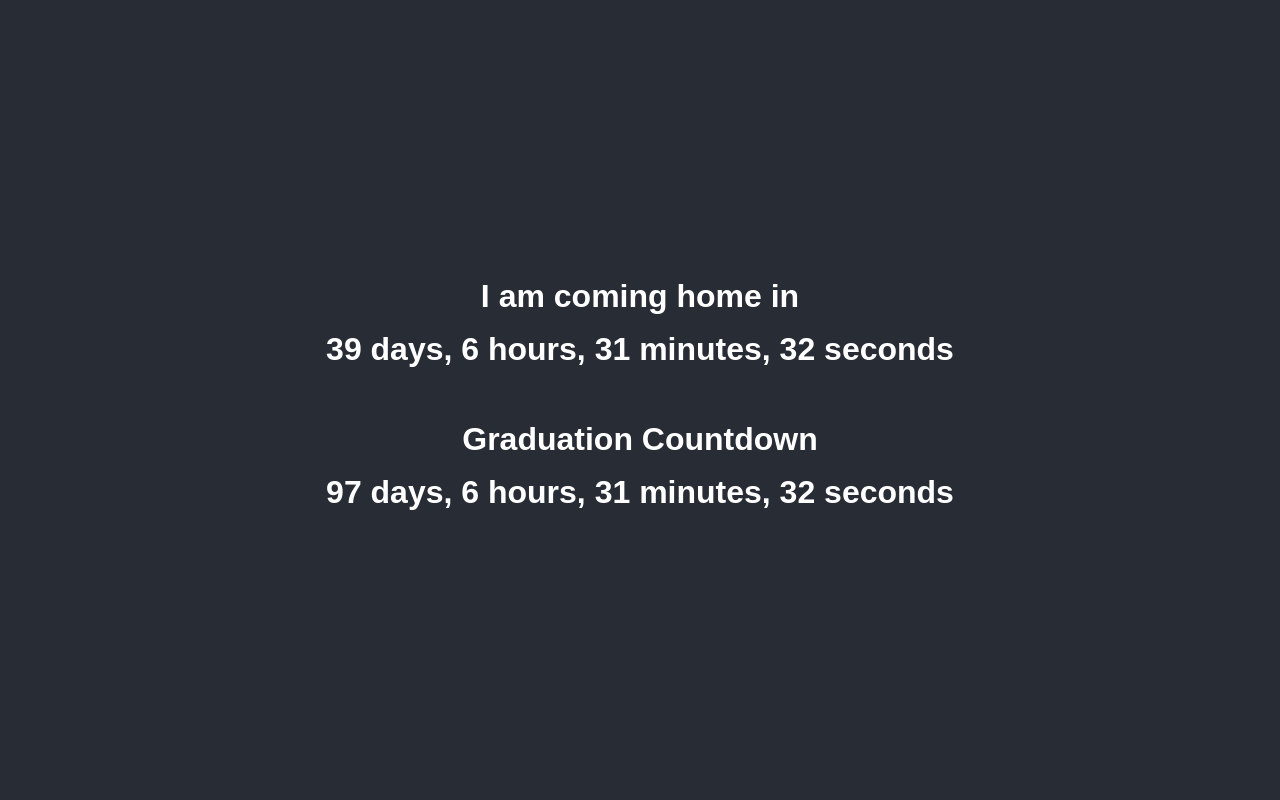
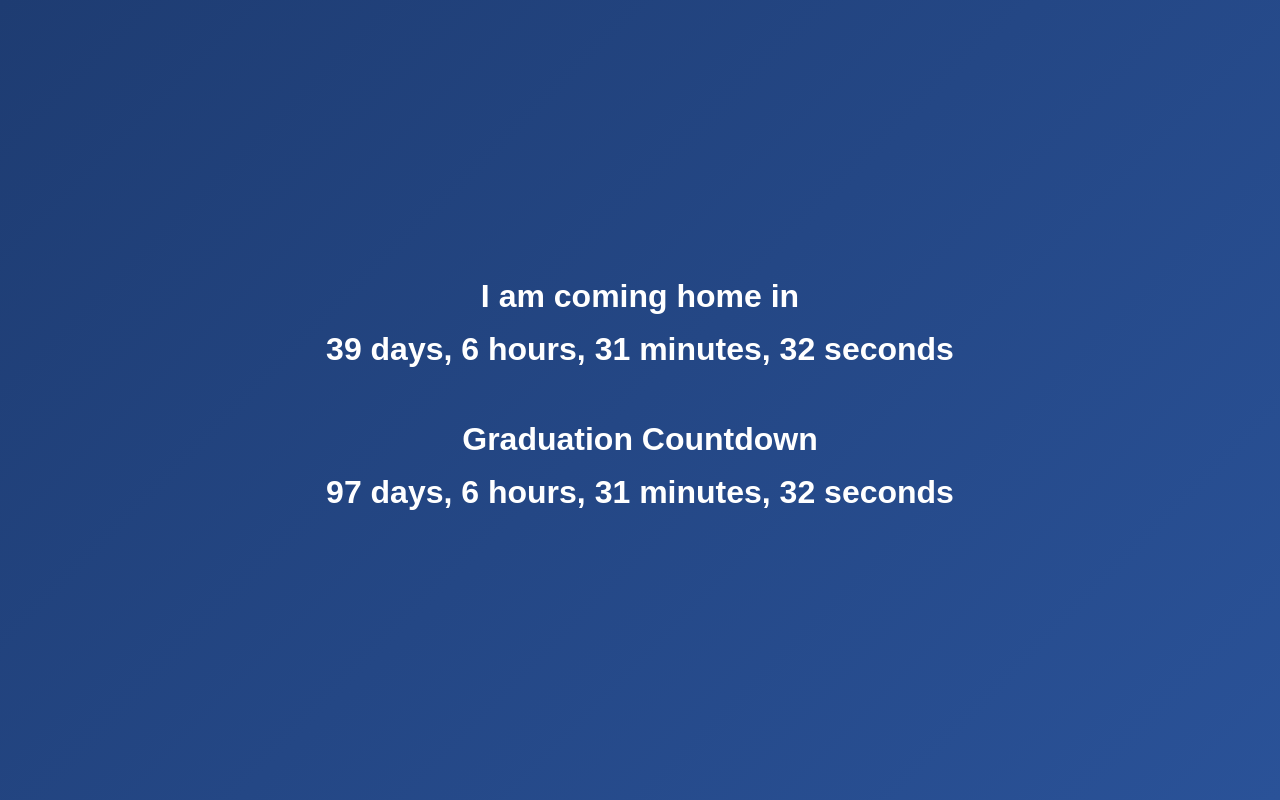
Before and after one commit to ralphcastaneda1/countdown, a plain HTML site: page index.html in a window 1280 px wide. Drawn offline with Linux system fonts and the light colour scheme.

Commit message:
Update index.html

```diff
--- a/index.html
+++ b/index.html
@@ -7,7 +7,7 @@
     <style>
         body {
             font-family: Arial, sans-serif;
-            background-color: #282c34;
+            background: linear-gradient(135deg, #1e3c72, #2a5298);
             color: #ffffff;
             display: flex;
             flex-direction: column;
```
